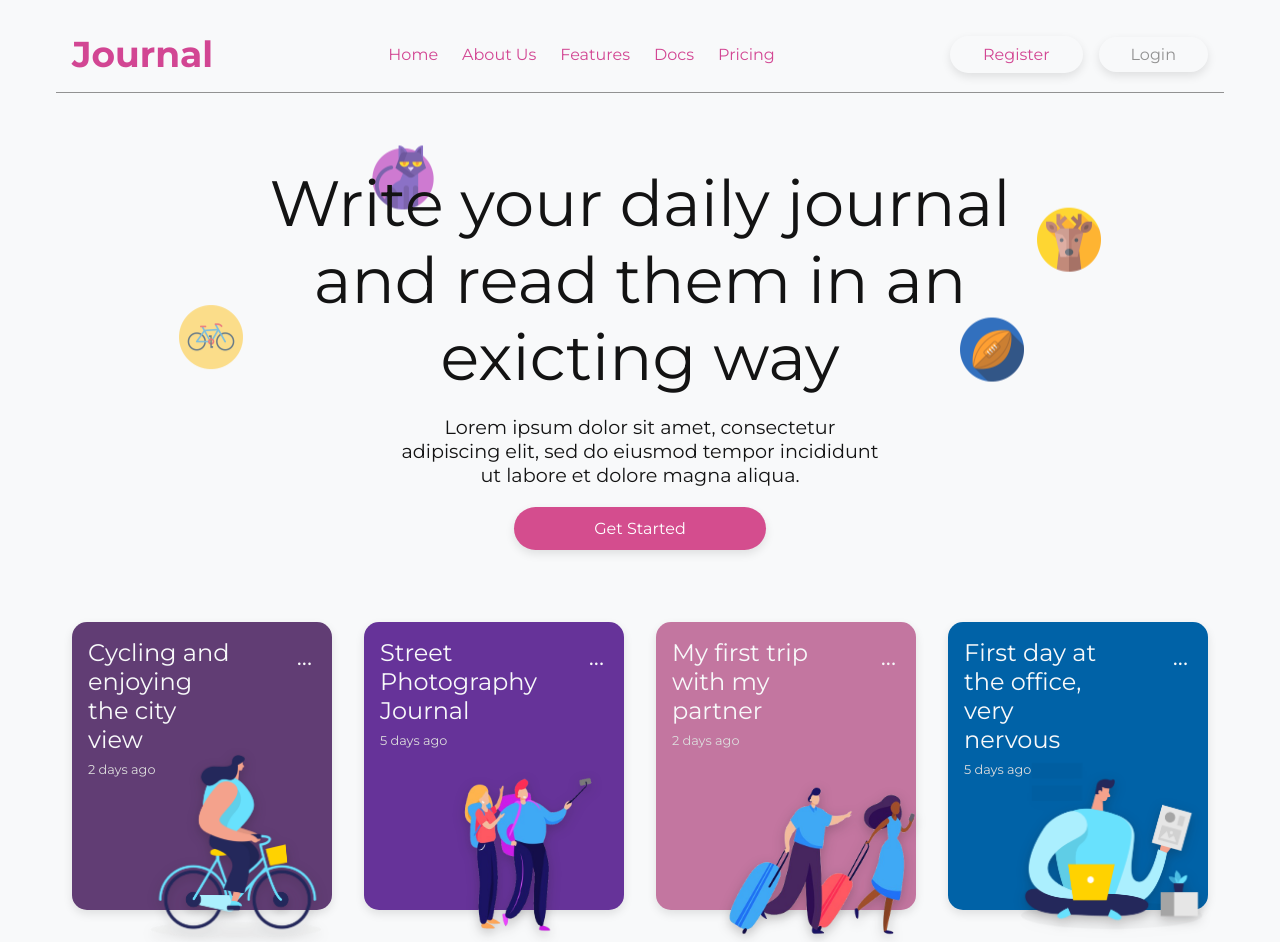
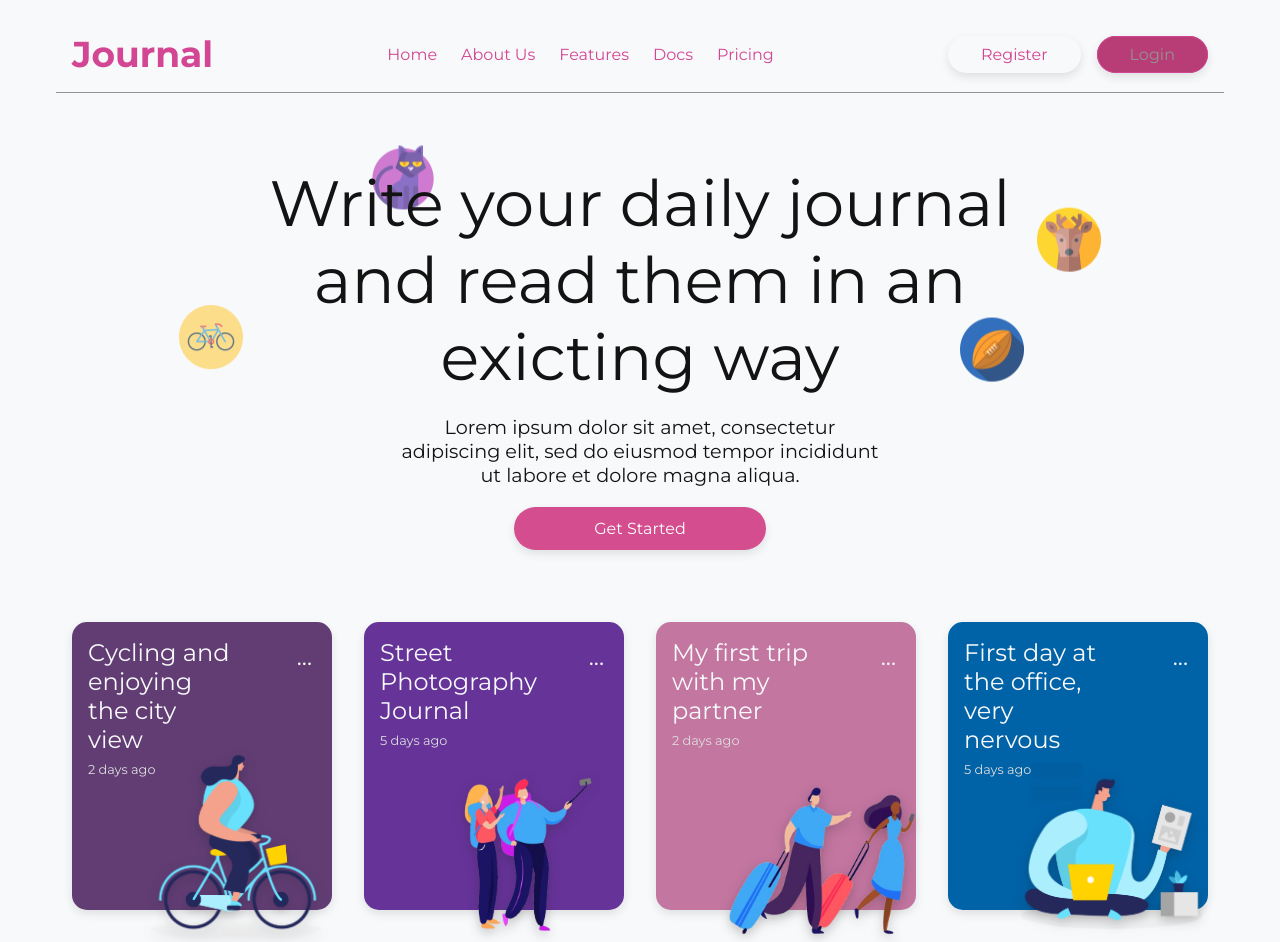
Before and after one commit to aeleneh/Journal-landing-page, a plain HTML site: page index.html in a window 1280 px wide. In both pictures the pointer is over the link "Login". Drawn offline with Linux system fonts and the light colour scheme.

Commit message:
changed the background color and the color of the login button

```diff
--- a/style.css
+++ b/style.css
@@ -96,14 +96,17 @@ nav {
     box-shadow: 0 4px 10px rgba(0, 0, 0, 0.1);
 }
 
-.auth-button li a:nth-child(2) {
+.auth-button li:nth-child(2) a {
     border: 1px #d24693 solid;
     background-color: #d24693;
     color: #f8f9fa;
+    box-shadow: 0 4px 10px rgba(0, 0, 0, 0.1);
 }
 
-.login-btn:hover {
+.auth-button li:nth-child(2) a:hover {
     color: #929292;
+    background-color: #b83d76;
+    transform: scale(1.05);
 }
 
 .register-btn {
```
